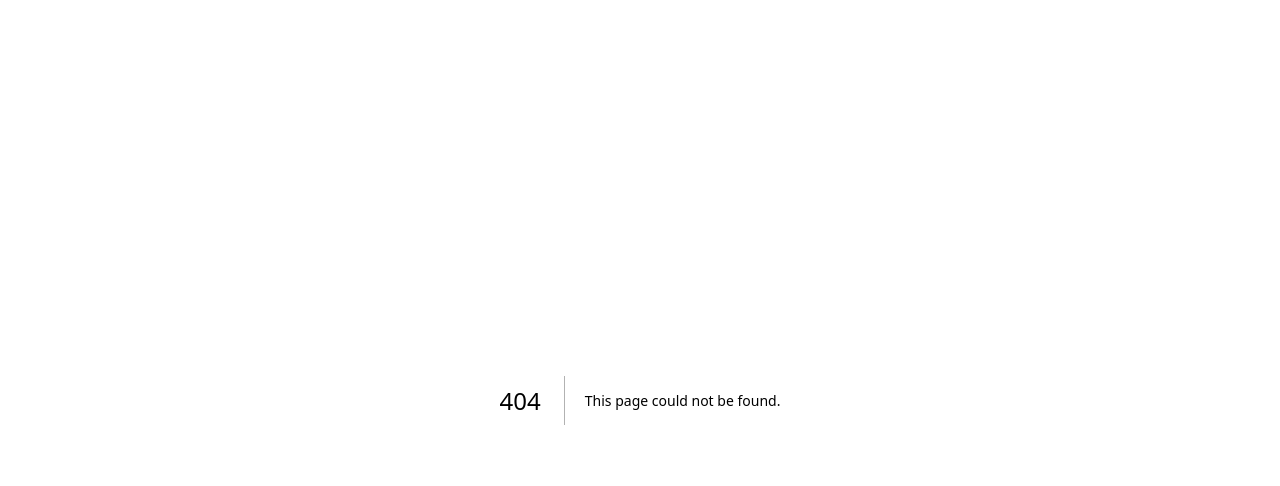
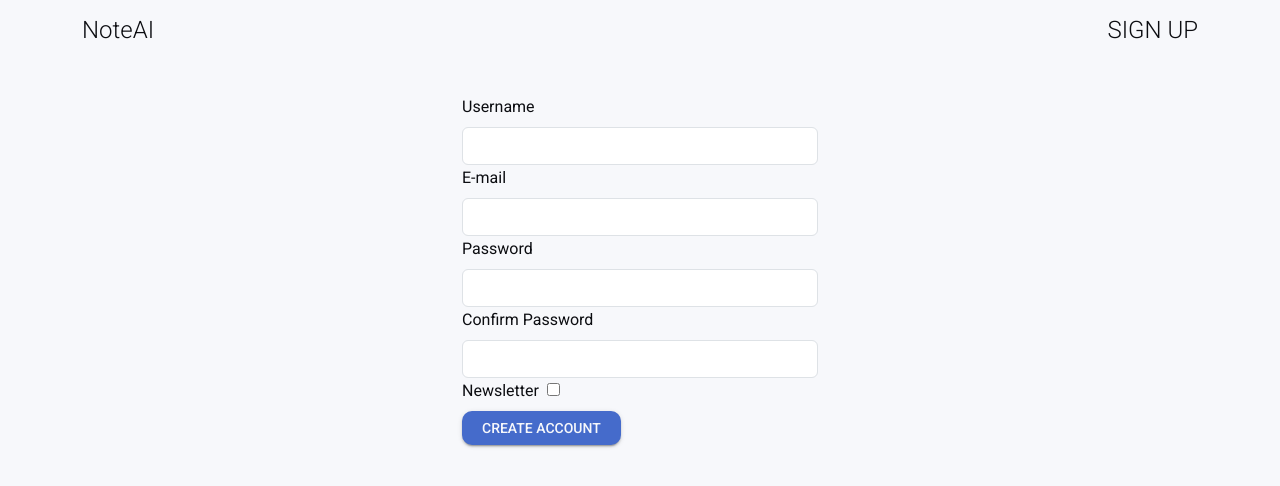
Before and after one commit to youngplq10/noteai-frontend, a Next.js app: page /sign-up in a window 1280 px wide. Before the commit this address had no page. Shown: the top 486 px of the page. Built offline with nearby package versions, Linux system fonts and the light colour scheme.

Commit message:
Created register form and its validation

```diff
--- a/package.json
+++ b/package.json
@@ -15,6 +15,7 @@
     "@mui/material": "^6.4.5",
     "axios": "^1.7.9",
     "bootstrap": "^5.3.3",
+    "joi": "^17.13.3",
     "next": "14.2.23",
     "react": "^18",
     "react-dom": "^18",
--- /dev/null
+++ b/src/app/components/SignUpForm.tsx
@@ -0,0 +1,55 @@
+"use client"
+
+import { Alert, Button, Typography } from '@mui/material'
+import React, { useState } from 'react'
+import { validateNewUser } from '../scripts/validation';
+
+const SignUpForm = () => {
+    const [username, setUsername] = useState("");
+    const [email, setEmail] = useState("");
+    const [password, setPassword] = useState("");
+    const [repassword, setRepassword] = useState("");
+    const [newsletter, setNewsletter] = useState(false);
+
+    const [errorMessage, setErrorMesssage] = useState("");
+    const [errorState, setErrorState] = useState(true);
+
+    const handleSubmit = () => {
+        const res = validateNewUser(username, email, password, repassword);
+
+        if (res==="Success") {
+            setErrorState(true)
+            //process creating new account
+        }
+        else {
+            setErrorMesssage(res);
+            setErrorState(false)
+        }
+    }
+
+    return (
+        <>
+            <form>
+                <label htmlFor='username' className='form-label'><Typography variant='body1' color='textPrimary'>Username</Typography></label>
+                <input type='text' className='form-control' id='username' value={username} onChange={(e) => setUsername(e.target.value)} />
+
+                <label htmlFor='email' className='form-label'><Typography variant='body1' color='textPrimary'>E-mail</Typography></label>
+                <input type='text' className='form-control' id='email' value={email} onChange={(e) => setEmail(e.target.value)} />
+
+                <label htmlFor='password' className='form-label'><Typography variant='body1' color='textPrimary'>Password</Typography></label>
+                <input type='password' className='form-control' id='password' value={password} onChange={(e) => setPassword(e.target.value)} />
+
+                <label htmlFor='repassword' className='form-label'><Typography variant='body1' color='textPrimary'>Confirm Password</Typography></label>
+                <input type='password' className='form-control' id='repassword' value={repassword} onChange={(e) => setRepassword(e.target.value)} />
+
+                <label htmlFor='newsletter' className='form-label'><Typography variant='body1' color='textPrimary'>Newsletter</Typography></label>
+                <input type='checkbox' id='newsletter' value="aa" className='mx-2' checked={newsletter} onChange={(e) => setNewsletter(e.target.checked)} />
+            </form>
+            <Button variant='contained' onClick={handleSubmit}>Create account</Button>
+
+            <Alert severity='error' className='my-3' hidden={errorState}>{errorMessage}</Alert>
+        </>
+    )
+}
+
+export default SignUpForm
--- /dev/null
+++ b/src/app/modules/SignUpSection.tsx
@@ -0,0 +1,16 @@
+import React from 'react'
+import SignUpForm from '../components/SignUpForm'
+
+const SignUpSection = () => {
+    return (
+        <div className='container-lg my-5'>
+            <div className="row justify-content-center">
+                <div className="col-10 col-md-6 col-xl-4">
+                    <SignUpForm />
+                </div>
+            </div>
+        </div>
+    )
+}
+
+export default SignUpSection
--- /dev/null
+++ b/src/app/scripts/validation.ts
@@ -0,0 +1,61 @@
+import Joi from "joi"
+
+const newUserSchema = Joi.object({
+    username: Joi.string().alphanum().min(3).max(20).required().messages({
+        "string.empty": "Username can't be empty.",
+        "string.min": "Username is too short. Minimum 3 characters.",
+        "string.max": "Username is too long. Maximum 20 characters.",
+        "any.required": "Username field is required to process.",
+        "string.alphanum": "Username doesn't only contain alphanumeric characters."
+    }),
+    email: Joi.string().email({ minDomainSegments: 2, tlds: false }).required().messages({
+        "string.empty": "Email can't be empty.",
+        "string.email": "Email is not valid."
+    }),
+    password: Joi.string().min(3).max(20).pattern(new RegExp('^[a-zA-Z0-9@#$%^&+=]{3,20}$')).required().messages({
+        "string.empty": "Password can't be empty.",
+        "string.pattern.base": "Password is not valid.",
+        "string.min": "Password is too short. Minimum 3 characters.",
+        "string.max": "Password is too long. Maximum 20 characters."
+    }),
+    repassword: Joi.any().valid(Joi.ref('password')).required().messages({
+        "any.only": "Passwords do not match.",
+        "any.required": "Please confirm your password."
+    })
+})
+
+const existingUserSchema = Joi.object({
+    username: Joi.string().alphanum().min(3).max(20).required().messages({
+        "string.empty": "Username can't be empty.",
+        "string.min": "Username is too short. Minimum 3 characters.",
+        "string.max": "Username is too long. Maximum 20 characters.",
+        "any.required": "Username field is required to process.",
+        "string.alphanum": "Username doesn't only contain alphanumeric characters."
+    }),
+    password: Joi.string().min(3).max(20).required().messages({
+        "string.empty": "Password can't be empty.",
+        "string.pattern.base": "Password is not valid.",
+        "string.min": "Password is too short. Minimum 3 characters.",
+        "string.max": "Password is too long. Maximum 20 characters."
+    }),
+})
+
+export const validateNewUser = (getUsername: string, getEmail: string, getPassword: string, getRepassword: string) : string => {
+    const result = newUserSchema.validate({ username: getUsername, email: getEmail, password: getPassword, repassword: getRepassword});
+
+    if (result.error != null) {
+        return result.error.message;
+    }
+
+    return "Success";
+}
+
+export const validateExistingUser = (getUsername: string, getPassword: string) : string => {
+    const result = existingUserSchema.validate({ username: getUsername, password: getPassword });
+
+    if (result.error != null) {
+        return result.error.message;
+    }
+
+    return "Success";
+}
--- /dev/null
+++ b/src/app/sign-up/page.tsx
@@ -0,0 +1,14 @@
+import React from 'react'
+import Navbar from '../modules/Navbar'
+import SignUpSection from '../modules/SignUpSection'
+
+const page = () => {
+    return (
+        <>
+            <Navbar />
+            <SignUpSection />
+        </>
+    )
+}
+
+export default page
```
Also changed, not shown: src/app/modules/Hero.tsx (+22 -2 lines), 1 other file (tests, documents, lock files or other folders).
